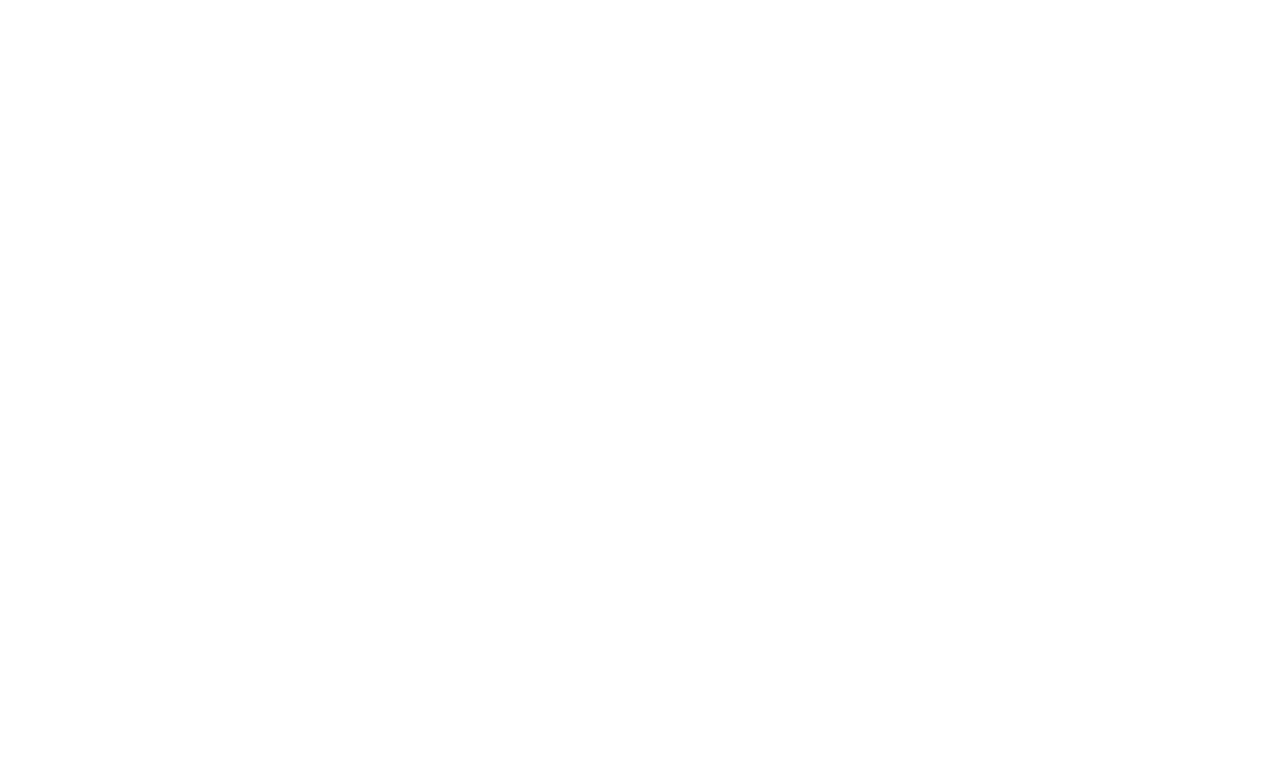
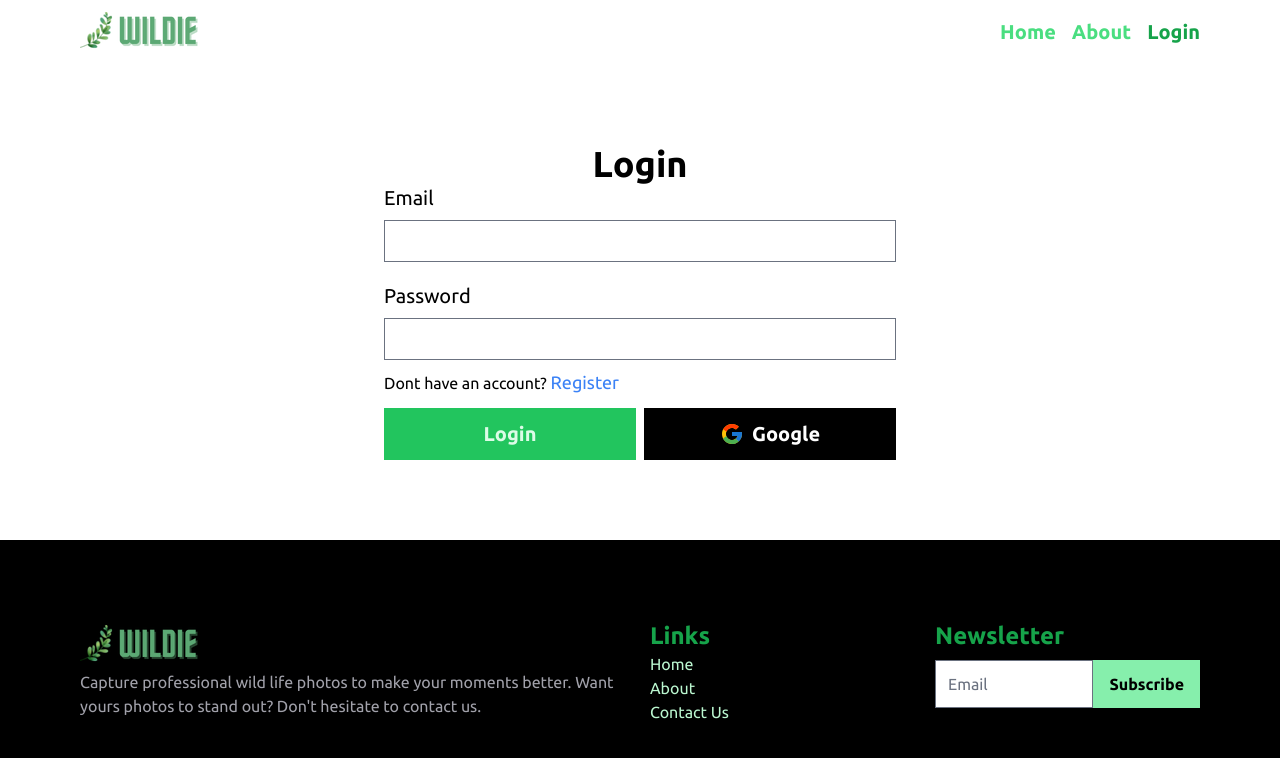
Before and after one commit to shahriyardx/wildie, a React (Vite) app: page /login in a window 1280 px wide. Before the commit this address had no page. Shown: the top 758 px of the page. Built offline with nearby package versions, Linux system fonts and the light colour scheme; no server answers.

Commit message:
implement google login

```diff
--- a/package.json
+++ b/package.json
@@ -8,6 +8,7 @@
     "preview": "vite preview"
   },
   "dependencies": {
+    "@tailwindcss/forms": "^0.5.0",
     "autoprefixer": "^10.4.4",
     "firebase": "^9.6.11",
     "postcss": "^8.4.12",
--- a/src/App.jsx
+++ b/src/App.jsx
@@ -2,6 +2,7 @@
 import { Route, Routes } from 'react-router-dom'
 import About from './pages/About'
 import Home from './pages/Home'
+import Login from './pages/Login'
 
 function App() {
 
@@ -9,6 +10,7 @@
     <Routes>
       <Route path="/" element={<Home />} />
       <Route path="/about" element={<About />} />
+      <Route path="/login" element={<Login />} />
     </Routes>
   )
 }
--- a/src/components/Button/Button.jsx
+++ b/src/components/Button/Button.jsx
@@ -2,7 +2,7 @@
 
 const Button = ({ className, onClick, ...props }) => {
   return (
-    <button className={`px-4 py-3 font-semibold ${className}`} onClick={onClick} {...props}>
+    <button type={props.type || 'button'} className={`px-4 py-3 font-semibold ${className}`} onClick={onClick} {...props}>
       {props.children}
     </button>
   )
--- a/src/components/Header/Header.jsx
+++ b/src/components/Header/Header.jsx
@@ -2,10 +2,17 @@
 import Container from '../Layout/Container'
 import CustomLink from './CustomLink'
 import { BiMenu, BiX } from 'react-icons/bi'
+import Profile from '../Profile/Profile'
+import useAuth from '../../firebase/useAuth'
+import { useAuthState } from 'react-firebase-hooks/auth'
+import { signOut } from 'firebase/auth'
 
 const Header = () => {
   const [show, setShow] = useState(false)
   const Icon = show ? BiX : BiMenu
+
+  const auth = useAuth()
+  const [user, loading, error] = useAuthState(auth);
 
   return (
     <div>
@@ -15,13 +22,18 @@
             </div>
 
             <div
-              className={`flex flex-col md:gap-4 md:flex-row ml-auto absolute
+              className={`flex flex-col items-center md:gap-4 md:flex-row ml-auto absolute
                           md:static top-16 left-0 z-50 bg-green-900 md:bg-transparent
                           w-full md:w-auto ${show ? '' : 'hidden md:flex'}`
             }>
                 <CustomLink className='w-full py-2 px-3 md:px-0 md:py-0 md:w-auto' to="/">Home</CustomLink>
                 <CustomLink className='w-full py-2 px-3 md:px-0 md:py-0 md:w-auto' to="/about">About</CustomLink>
-                <CustomLink className='w-full py-2 px-3 md:px-0 md:py-0 md:w-auto' to="/contact">Conact Us</CustomLink>
+                {user
+                  ? <button onClick={() => signOut(auth)} className='text-red-500 font-bold text-xl'>Logout</button>
+                  : <CustomLink className='w-full py-2 px-3 md:px-0 md:py-0 md:w-auto' to="/login">Login</CustomLink>
+                }
+
+                {user ? <Profile user={user} /> : null}
             </div>
 
             <div className='ml-auto md:hidden' onClick={() => setShow(!show)}>
--- /dev/null
+++ b/src/components/Profile/Profile.jsx
@@ -0,0 +1,12 @@
+import React from 'react'
+
+const Profile = (props) => {
+  console.log(props.user)
+  return (
+    <div className='w-9 h-9 hidden md:block'>
+      <img className='w-full h-full object-cover rounded-full' src={props.user.photoURL} alt="Profile" referrerPolicy='no-referrer' />
+    </div>
+  )
+}
+
+export default Profile
--- /dev/null
+++ b/src/firebase/firebase.init.js
@@ -0,0 +1,14 @@
+import { initializeApp } from "firebase/app";
+
+const firebaseConfig = {
+  apiKey: "AIzaSyAAM8txvH1djLZPyA-8AjgOB5QGpsLvJr0",
+  authDomain: "wildie-shahriyardx.firebaseapp.com",
+  projectId: "wildie-shahriyardx",
+  storageBucket: "wildie-shahriyardx.appspot.com",
+  messagingSenderId: "353763106194",
+  appId: "1:353763106194:web:92525478ce438f035a354b"
+};
+
+const app = initializeApp(firebaseConfig);
+
+export default app
--- /dev/null
+++ b/src/firebase/useAuth.js
@@ -0,0 +1,6 @@
+import app from './firebase.init'
+import { getAuth } from 'firebase/auth'
+
+const useAuth = () => getAuth(app)
+
+export default useAuth
--- /dev/null
+++ b/src/pages/Login.jsx
@@ -0,0 +1,56 @@
+import React from 'react'
+import Button from '../components/Button/Button'
+import Container from '../components/Layout/Container'
+import Page from '../components/Layout/Page'
+import useAuth from '../firebase/useAuth'
+
+import { useSignInWithGoogle } from 'react-firebase-hooks/auth'
+
+import { FcGoogle } from 'react-icons/fc'
+import { Link } from 'react-router-dom'
+
+const Login = () => {
+  const auth = useAuth()
+
+  const [signInWithGoogle, user, loading, error] = useSignInWithGoogle(auth)
+
+  const handleGoogleLogin = () => {
+    signInWithGoogle()
+  }
+
+
+  return (
+    <Page>
+      <Container className='py-20'>
+        <h1 className='text-4xl font-bold text-center'>Login</h1>
+
+        <div className='max-w-lg mx-auto'>
+          <form>
+            <div className='flex flex-col gap-5'>
+              <div className='flex flex-col gap-2'>
+                <label htmlFor="email" className='text-xl'>Email</label>
+                <input type="email" placeholder='Email' className='placeholder:text-transparent' required/>
+              </div>
+
+              <div className='flex flex-col gap-2'>
+                <label htmlFor="email" className='text-xl'>Password</label>
+                <input type="password" className='placeholder:text-transparent' required/>
+              </div>
+            </div>
+
+            <div className='mt-2'>
+              <p>Dont have an account? <Link className='text-lg text-blue-500' to="/register">Register</Link></p>
+            </div>
+
+            <div className='grid grid-cols-2 gap-2 mt-3'>
+              <Button type='submit' className='bg-green-500 text-green-100 text-xl font-normal'>Login</Button>
+              <Button onClick={handleGoogleLogin} className='bg-black flex gap-2 items-center text-white justify-center text-xl font-normal'><FcGoogle className='text-2xl' /> Google</Button>
+            </div>
+          </form>
+        </div>
+      </Container>
+    </Page>
+  )
+}
+
+export default Login
--- a/tailwind.config.js
+++ b/tailwind.config.js
@@ -6,5 +6,5 @@
   theme: {
     extend: {},
   },
-  plugins: [],
+  plugins: [require('@tailwindcss/forms')],
 }
```
Also changed, not shown: 1 other file (tests, documents, lock files or other folders).
